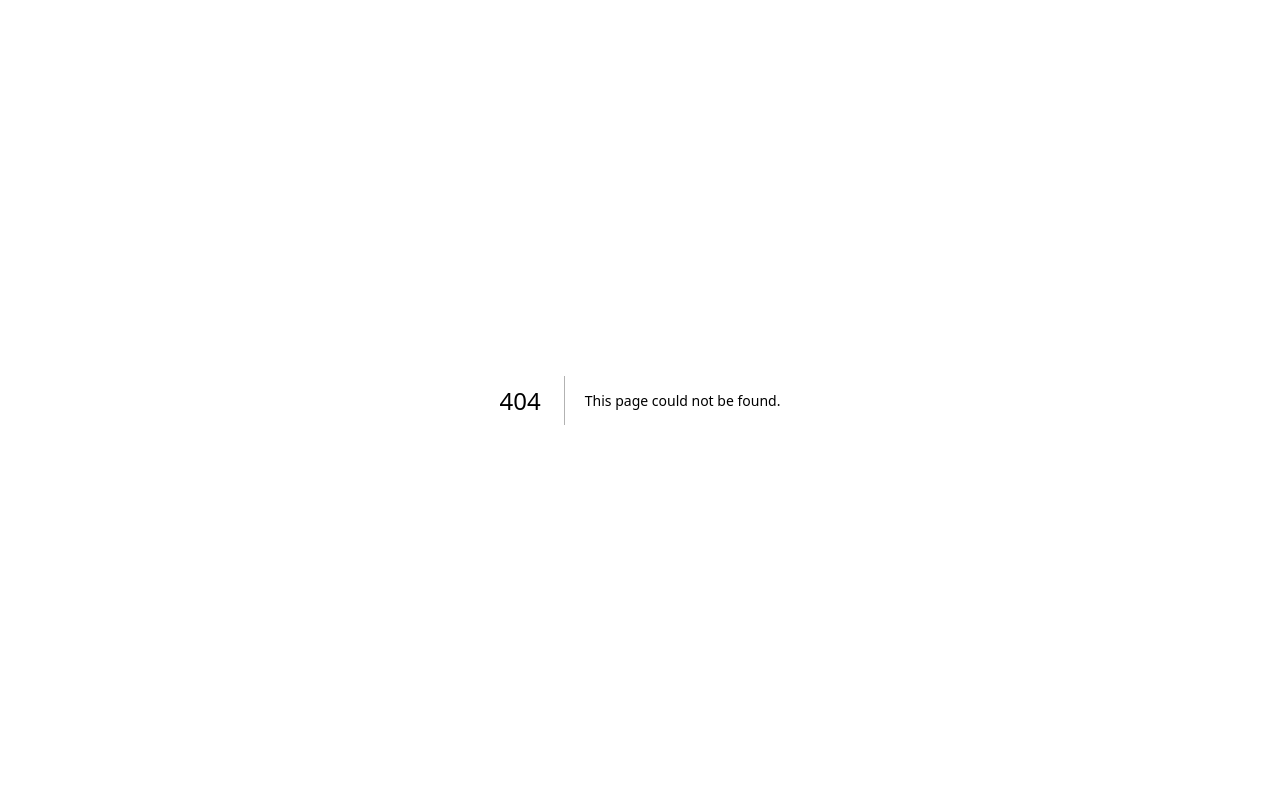
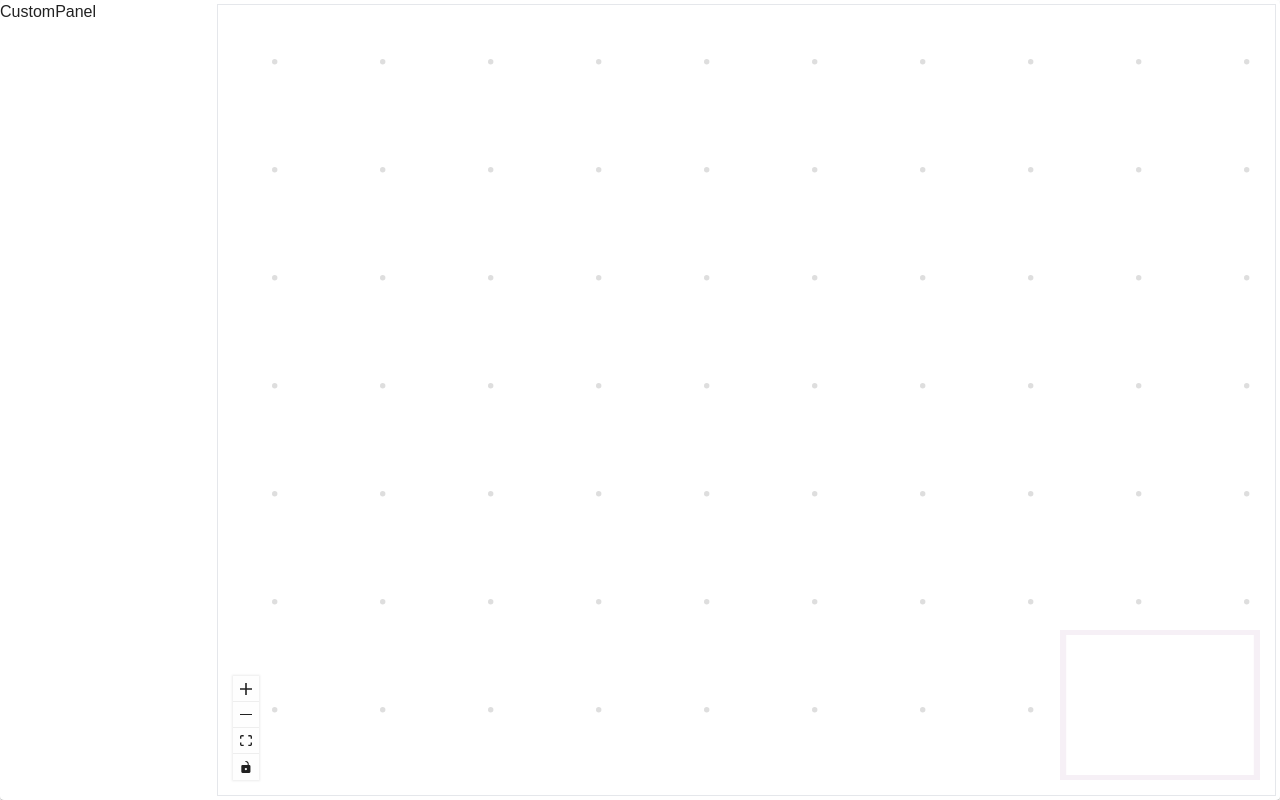
Before and after one commit to AKDODIYA8214/IVR-FrontEnd, a Next.js app: page /ADDIVR in a window 1280 px wide. Before the commit this address had no page. Built offline with nearby package versions, Linux system fonts and the light colour scheme.

Commit message:
Added react Flow

```diff
--- /dev/null
+++ b/src/app/ADDIVR/page.tsx
@@ -0,0 +1,8 @@
+import IVRAddEditView from "@/views/IVRAddEditView";
+import React from "react";
+
+function page() {
+  return <IVRAddEditView></IVRAddEditView>;
+}
+
+export default page;
--- a/src/app/layout.tsx
+++ b/src/app/layout.tsx
@@ -1,20 +1,8 @@
 import type { Metadata } from "next";
-import localFont from "next/font/local";
 import "./globals.css";
 
-const geistSans = localFont({
-  src: "./fonts/GeistVF.woff",
-  variable: "--font-geist-sans",
-  weight: "100 900",
-});
-const geistMono = localFont({
-  src: "./fonts/GeistMonoVF.woff",
-  variable: "--font-geist-mono",
-  weight: "100 900",
-});
-
 export const metadata: Metadata = {
-  title: "Create Next App",
+  title: "IVR Next",
   description: "Generated by create next app",
 };
 
@@ -25,11 +13,7 @@ export default function RootLayout({
 }>) {
   return (
     <html lang="en">
-      <body
-        className={`${geistSans.variable} ${geistMono.variable} antialiased`}
-      >
-        {children}
-      </body>
+      <body className={`h-[100dvh] w-[100dvw] `}>{children}</body>
     </html>
   );
 }
--- a/src/app/page.tsx
+++ b/src/app/page.tsx
@@ -1,101 +1,5 @@
-import Image from "next/image";
+import IVRMain from "@/views/IVRMain";
 
 export default function Home() {
-  return (
-    <div className="grid grid-rows-[20px_1fr_20px] items-center justify-items-center min-h-screen p-8 pb-20 gap-16 sm:p-20 font-[family-name:var(--font-geist-sans)]">
-      <main className="flex flex-col gap-8 row-start-2 items-center sm:items-start">
-        <Image
-          className="dark:invert"
-          src="https://nextjs.org/icons/next.svg"
-          alt="Next.js logo"
-          width={180}
-          height={38}
-          priority
-        />
-        <ol className="list-inside list-decimal text-sm text-center sm:text-left font-[family-name:var(--font-geist-mono)]">
-          <li className="mb-2">
-            Get started by editing{" "}
-            <code className="bg-black/[.05] dark:bg-white/[.06] px-1 py-0.5 rounded font-semibold">
-              src/app/page.tsx
-            </code>
-            .
-          </li>
-          <li>Save and see your changes instantly.</li>
-        </ol>
-
-        <div className="flex gap-4 items-center flex-col sm:flex-row">
-          <a
-            className="rounded-full border border-solid border-transparent transition-colors flex items-center justify-center bg-foreground text-background gap-2 hover:bg-[#383838] dark:hover:bg-[#ccc] text-sm sm:text-base h-10 sm:h-12 px-4 sm:px-5"
-            href="https://vercel.com/new?utm_source=create-next-app&utm_medium=appdir-template-tw&utm_campaign=create-next-app"
-            target="_blank"
-            rel="noopener noreferrer"
-          >
-            <Image
-              className="dark:invert"
-              src="https://nextjs.org/icons/vercel.svg"
-              alt="Vercel logomark"
-              width={20}
-              height={20}
-            />
-            Deploy now
-          </a>
-          <a
-            className="rounded-full border border-solid border-black/[.08] dark:border-white/[.145] transition-colors flex items-center justify-center hover:bg-[#f2f2f2] dark:hover:bg-[#1a1a1a] hover:border-transparent text-sm sm:text-base h-10 sm:h-12 px-4 sm:px-5 sm:min-w-44"
-            href="https://nextjs.org/docs?utm_source=create-next-app&utm_medium=appdir-template-tw&utm_campaign=create-next-app"
-            target="_blank"
-            rel="noopener noreferrer"
-          >
-            Read our docs
-          </a>
-        </div>
-      </main>
-      <footer className="row-start-3 flex gap-6 flex-wrap items-center justify-center">
-        <a
-          className="flex items-center gap-2 hover:underline hover:underline-offset-4"
-          href="https://nextjs.org/learn?utm_source=create-next-app&utm_medium=appdir-template-tw&utm_campaign=create-next-app"
-          target="_blank"
-          rel="noopener noreferrer"
-        >
-          <Image
-            aria-hidden
-            src="https://nextjs.org/icons/file.svg"
-            alt="File icon"
-            width={16}
-            height={16}
-          />
-          Learn
-        </a>
-        <a
-          className="flex items-center gap-2 hover:underline hover:underline-offset-4"
-          href="https://vercel.com/templates?framework=next.js&utm_source=create-next-app&utm_medium=appdir-template-tw&utm_campaign=create-next-app"
-          target="_blank"
-          rel="noopener noreferrer"
-        >
-          <Image
-            aria-hidden
-            src="https://nextjs.org/icons/window.svg"
-            alt="Window icon"
-            width={16}
-            height={16}
-          />
-          Examples
-        </a>
-        <a
-          className="flex items-center gap-2 hover:underline hover:underline-offset-4"
-          href="https://nextjs.org?utm_source=create-next-app&utm_medium=appdir-template-tw&utm_campaign=create-next-app"
-          target="_blank"
-          rel="noopener noreferrer"
-        >
-          <Image
-            aria-hidden
-            src="https://nextjs.org/icons/globe.svg"
-            alt="Globe icon"
-            width={16}
-            height={16}
-          />
-          Go to nextjs.org →
-        </a>
-      </footer>
-    </div>
-  );
+  return <IVRMain></IVRMain>;
 }
--- /dev/null
+++ b/src/views/IVR/componets/custom-components/CustomPanel.tsx
@@ -0,0 +1,7 @@
+import React from "react";
+
+function CustomPanel() {
+  return <div>CustomPanel</div>;
+}
+
+export default CustomPanel;
--- /dev/null
+++ b/src/views/IVRAddEditView.tsx
@@ -0,0 +1,87 @@
+"use client";
+import React, { useCallback, useState } from "react";
+import { ReactFlow, Controls, Background, Panel, useNodesState, useEdgesState, addEdge, applyNodeChanges, applyEdgeChanges, ReactFlowProvider, MiniMap, BackgroundVariant } from "@xyflow/react";
+import "@xyflow/react/dist/style.css";
+import CustomPanel from "./IVR/componets/custom-components/CustomPanel";
+import { Box, Card } from "@mui/material";
+
+const nodeTypes = {};
+
+const defaultEdgeOptions = {
+  animated: true,
+};
+
+const initialNodes: any[] = [];
+
+let id = 0;
+const getId = () => `node_${id++}`;
+export default function IVRAddEditView() {
+  const [nodes, setNodes] = useNodesState(initialNodes);
+  const [edges, setEdges] = useEdgesState([]);
+  const [reactFlowInstance, setReactFlowInstance] = useState<any | null>(null);
+
+  const onConnect = useCallback((connection: any) => setEdges((eds: any) => addEdge({ ...connection, type: "simplebezier" }, eds) as any), [setEdges]);
+
+  const onNodesChange = useCallback((changes: any) => setNodes((nds) => applyNodeChanges(changes, nds)), [setNodes]);
+
+  const onEdgesChange = useCallback((changes: any) => setEdges((eds) => applyEdgeChanges(changes, eds)), [setEdges]);
+
+  const onDragOver = useCallback((event: any) => {
+    event.preventDefault();
+    event.dataTransfer.dropEffect = "move";
+  }, []);
+
+  const onDrop = useCallback(
+    (event: any) => {
+      event.preventDefault();
+
+      const type = event.dataTransfer.getData("application/reactflow");
+
+      if (typeof type === "undefined" || !type) {
+        return;
+      }
+
+      const position = reactFlowInstance.screenToFlowPosition({
+        x: event.clientX,
+        y: event.clientY,
+      });
+
+      const newNode = {
+        id: getId(),
+        type: type,
+        position,
+        data: { label: `${type} node` },
+      };
+
+      setNodes((nds) => nds.concat(newNode));
+    },
+    [reactFlowInstance]
+  );
+
+  const onNodeClick = (event: any, node: any) => {
+    console.log("Node clicked:", node);
+  };
+
+  const proOptions = { hideAttribution: true };
+  const defaultViewport = { x: 0, y: 0, zoom: 1.8 };
+  return (
+    <Card className="h-full w-full">
+      <div className="flex h-screen w-screen  min-h-[500px] max-h-[100vh]">
+        <div className="w-1/6">
+          <CustomPanel />
+        </div>
+        <div className="w-5/6 p-1 h-full">
+          <Box className={`border border-solid overflow-hidden h-full`}>
+            <ReactFlowProvider>
+              <ReactFlow nodes={nodes} edges={edges} nodeTypes={nodeTypes} onNodeClick={onNodeClick} onNodesChange={onNodesChange} onEdgesChange={onEdgesChange} proOptions={proOptions} onConnect={onConnect} onDrop={onDrop} onDragOver={onDragOver} onInit={setReactFlowInstance} defaultViewport={defaultViewport} defaultEdgeOptions={defaultEdgeOptions} fitView>
+                <MiniMap nodeStrokeWidth={3} nodeColor="#e2e2e2" maskColor="rgb(240, 230, 240, 0.6)" zoomable pannable />
+                <Controls />
+                <Background variant={BackgroundVariant.Dots} color="#dedede" gap={60} size={3} />
+              </ReactFlow>
+            </ReactFlowProvider>
+          </Box>
+        </div>
+      </div>
+    </Card>
+  );
+}
--- /dev/null
+++ b/src/views/IVRMain.tsx
@@ -0,0 +1,7 @@
+import React from "react";
+
+function IVRMain() {
+  return <div>IVRMain</div>;
+}
+
+export default IVRMain;
--- a/tailwind.config.ts
+++ b/tailwind.config.ts
@@ -1,11 +1,7 @@
 import type { Config } from "tailwindcss";
 
 const config: Config = {
-  content: [
-    "./src/pages/**/*.{js,ts,jsx,tsx,mdx}",
-    "./src/components/**/*.{js,ts,jsx,tsx,mdx}",
-    "./src/app/**/*.{js,ts,jsx,tsx,mdx}",
-  ],
+  content: ["./src/pages/**/*.{js,ts,jsx,tsx,mdx}", "./src/components/**/*.{js,ts,jsx,tsx,mdx}", "./src/app/**/*.{js,ts,jsx,tsx,mdx}", "./src/views/**/*.{js,ts,jsx,tsx,mdx}"],
   theme: {
     extend: {
       colors: {
```
Also changed, not shown: package.json (+10 -4 lines), src/app/fonts/GeistMonoVF.woff (deleted), src/app/fonts/GeistVF.woff (deleted).
